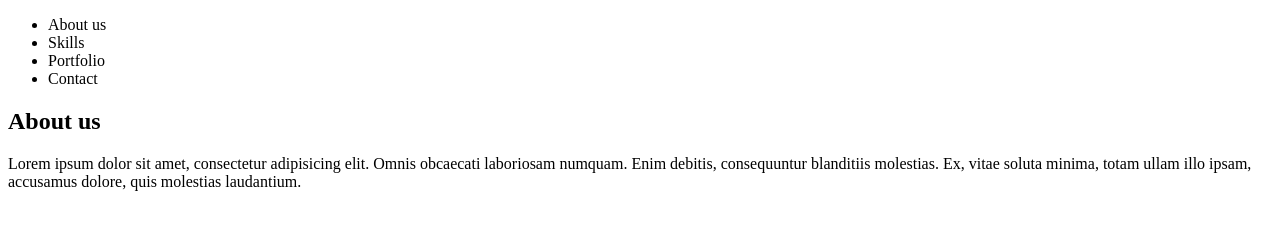
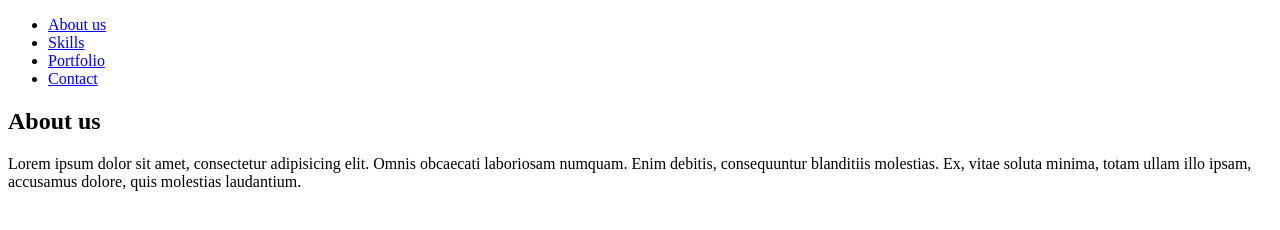
Before and after one commit to qubala/git-zadanie15, a plain HTML site: page index.html in a window 1280 px wide. Drawn offline with Linux system fonts and the light colour scheme.

Commit message:
Correcting navigation

```diff
--- a/index.html
+++ b/index.html
@@ -8,10 +8,10 @@
    <!-- nav -->
     <nav class="main-nav">
        <ul class="lista">
-            <li><a href="#aboutus"></a>About us</li>
-            <li><a href="#skills"></a>Skills</li>
-            <li><a href="#portfolio"></a>Portfolio</li>
-            <li><a href="#contact"></a>Contact</li>
+            <li><a href="#aboutus">About us</a></li>
+            <li><a href="#skills">Skills</a></li>
+            <li><a href="#portfolio">Portfolio</a></li>
+            <li><a href="#contact">Contact</a></li>
        </ul>
     </nav>
     <!-- first section -->
```
